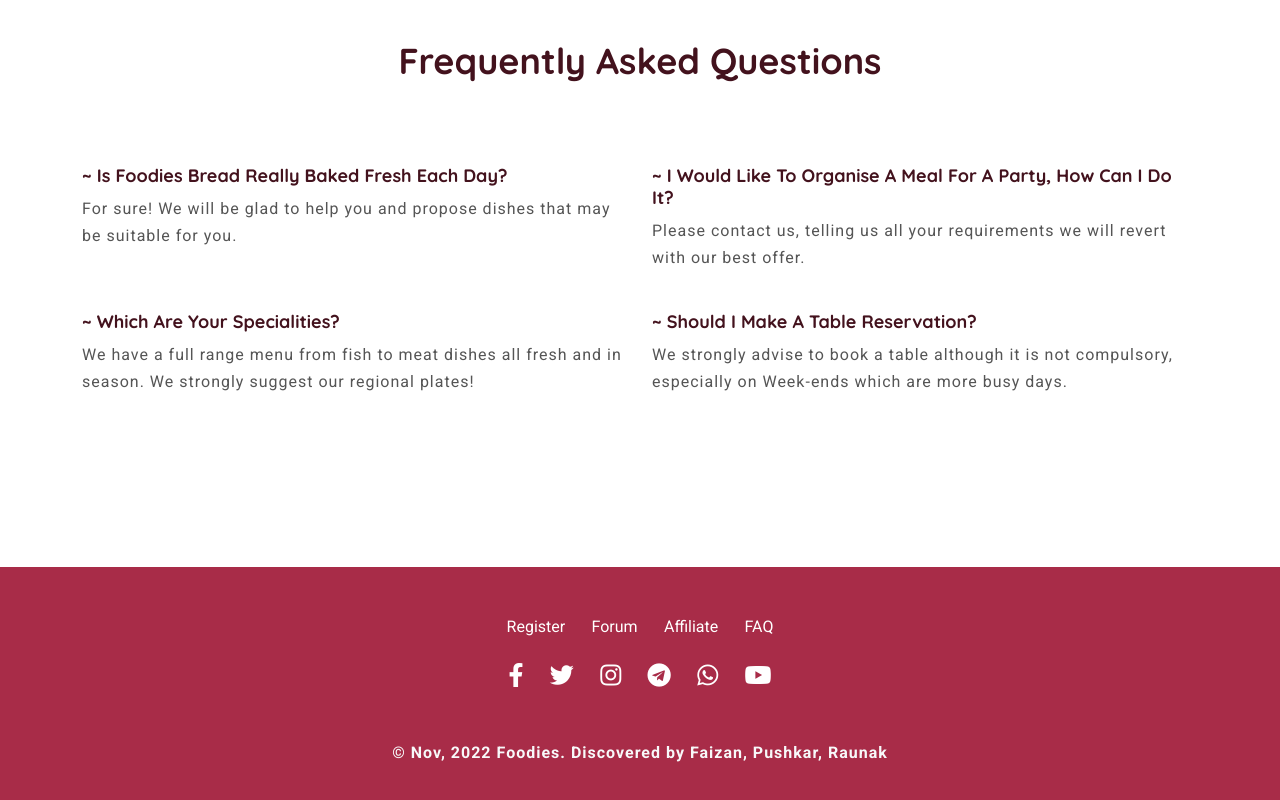
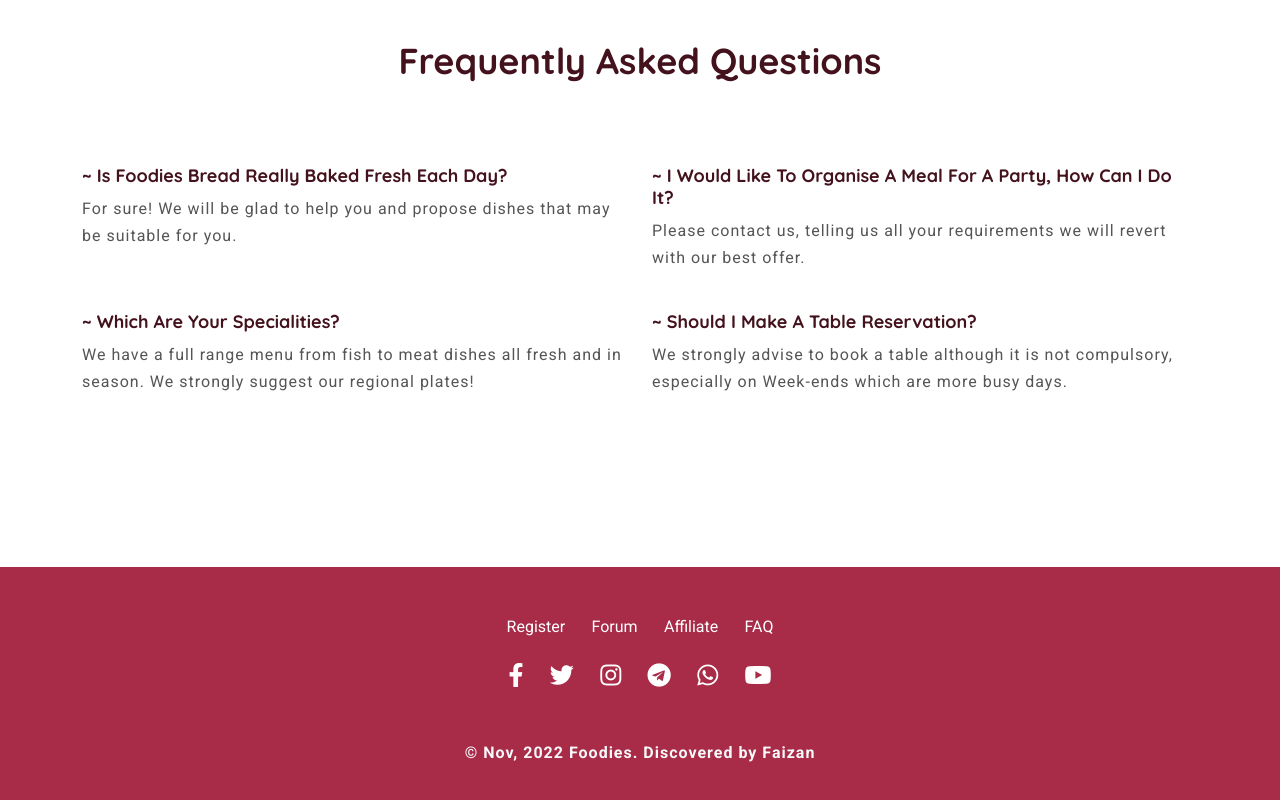
Before and after one commit to faizan13s/Restaurant-Website, a plain HTML site: page Restaurant website/index.html in a window 1280 px wide. Shown: the part 3536-4336 px from the top of the page. Drawn offline with nearby package versions, Linux system fonts and the light colour scheme.

Commit message:
Update index.html

```diff
--- a/Restaurant website/index.html
+++ b/Restaurant website/index.html
@@ -260,7 +260,7 @@
                     <div class="col-sm-12">
                         <div class="footer-copy">
                             <div class="copy-right text-center pt-5">
-                                <p class="text-light"><b>©  Nov, 2022 Foodies. Discovered by Faizan, Pushkar, Raunak</b></p>
+                                <p class="text-light"><b>©  Nov, 2022 Foodies. Discovered by Faizan</b></p>
                             </div>
                         </div>
                     </div>
```
